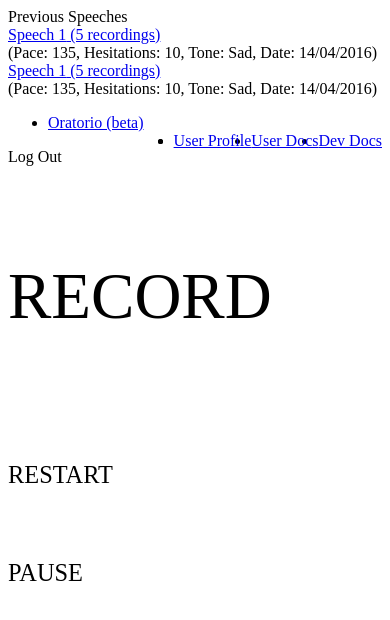
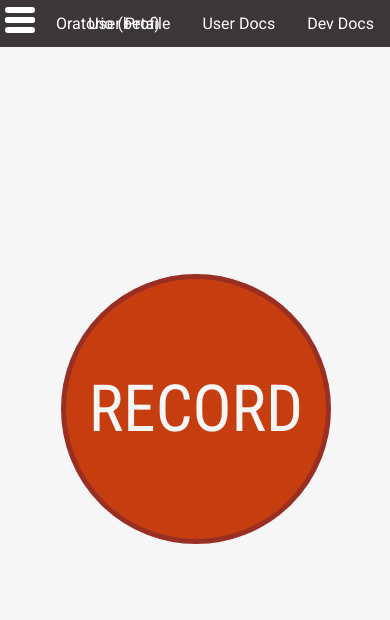
Before and after one commit to joeyli96/oratorio, a Python web app: template oratorio/templates/coach/index.html in a window 390 px wide; the page is wider, and only the part inside the window is pictured. Shown: the top 620 px of that part. Run offline with Jinja, Linux system fonts and the light colour scheme; the template is opened without the code that fills it, so the values that code supplies are empty; some libraries are stand-ins or nearby versions.

Commit message:
Moved position of hamburger

```diff
--- /dev/null
+++ b/oratorio/static/styles.css
@@ -0,0 +1,436 @@
+@import url('https://fonts.googleapis.com/css?family=Roboto|Roboto+Condensed');
+
+body {
+  --background-color: #F6F6F6;
+  background-color: var(--background-color);
+  --foreground-color: #cbcbcb;
+  --hover-color: rgba(100, 100, 100, 0.7);
+  --sidebar-bg-color: rgb(140, 139, 137);
+  --sidebar-fg-color: rgb(192, 191, 189);
+  --sidebar-title-height: 45pt;
+  margin: 0;
+  overflow: hidden;
+  font-family: roboto;
+}
+
+ul {
+    list-style-type: none;
+    left: 40px;
+    margin: 0;
+    padding: 0;
+    overflow: hidden;
+    background-color: #3B3738;
+}
+#home {
+    left: 40px;
+    position: absolute;
+}
+
+li {
+    float: left;
+}
+
+li a {
+    display: block;
+    color: white;
+    text-align: center;
+    padding: 14px 16px;
+    text-decoration: none;
+}
+
+li a:hover {
+    background-color: #111;
+}
+
+a[target="_blank"]:after {
+    /*
+    Add a link to the "external" icon. Example below using the Wikipedia one (blue).
+    content:url(http://upload.wikimedia.org/wikipedia/commons/6/64/Icon_External_Link.png); */
+}
+
+/*Sidebar*/
+#Sidebar {
+  --sidebar-width: 30%;
+  background: var(--sidebar-bg-color);
+  display: inline-block;
+  position: absolute;
+  left: 0px;
+  top: 47px;
+  width: var(--sidebar-width);
+  border: 5px solid #8c8b89;
+  border-width: 0 5px 0 0;
+  margin-left: calc(-30% - 5pt);
+  transition: margin-left 0.5s;
+  overflow-y: scroll;
+  z-index: 100;
+}
+
+#Sidebar.open {
+  margin-left: 0;
+}
+
+#SidebarTitle {
+  width: 100%;
+  height: var(--sidebar-title-height);
+  color: var(--background-color);
+  font-size: calc( var(--sidebar-title-height) / 2);
+  padding: 5pt -5pt 5pt 5pt;
+}
+
+.menuItem {
+  background: var(--sidebar-fg-color);
+  margin: 0 0 5pt 0;
+  font-size: 10pt;
+  color: var(--background-color);
+  font-style: italic;
+  padding: 5pt;
+}
+
+.itemName {
+  color: #419bf9;
+  font-size: 16pt;
+  font-style: normal;
+  text-decoration: none;
+}
+
+.itemName span {
+  font-weight: 900;
+}
+
+/*Sidebar navigation button*/
+#MenuButton {
+  width: 30px;
+  height: 15px;
+  position: absolute;
+  left: 0;
+  top: 0px;
+  display: inline-block;
+  margin: 5pt 0 0 4pt;
+  transform: rotate(0deg);
+  /*transition: .5s ease-in-out, 0.5s left;*/
+  cursor: pointer;
+  z-index: 99;
+}
+
+#MenuButton span {
+  display: block;
+  position: absolute;
+  height: 6px;
+  width: 100%;
+  /*background: var(--foreground-color);*/
+  background: white;
+  border-radius: 4pt;
+  opacity: 1;
+  left: 0;
+  transform: rotate(0deg);
+  transition: .25s ease-in-out;
+}
+
+#MenuButton:hover span {
+  background: var(--hover-color);
+}
+
+#MenuButton.open span {
+  width: 75%;
+}
+
+#MenuButton.open span {
+  background-color: #c43e33;
+  border-width: 0;
+}
+
+#MenuButton span:nth-child(1) {
+  top: 0px;
+}
+
+#MenuButton span:nth-child(2),#MenuButton span:nth-child(3) {
+  top: 10px;
+}
+
+#MenuButton span:nth-child(4) {
+  top: 20px;
+}
+
+#MenuButton.open span:nth-child(1) {
+  top: 5px;
+  width: 0%;
+  left: 50%;
+}
+
+#MenuButton.open span:nth-child(2) {
+  transform: rotate(45deg);
+}
+
+#MenuButton.open span:nth-child(3) {
+  transform: rotate(-45deg);
+}
+
+#MenuButton.open span:nth-child(4) {
+  top: 18px;
+  width: 0%;
+  left: 50%;
+}
+
+/*Results*/
+.ResultsPanel {
+  border-width: 5px;
+  border-color: rgb(140, 139, 137);
+  border-style: solid;
+  border-radius: 10px;
+  background-color: rgb(192, 191, 189);
+}
+
+/*Profile*/
+#ProfilePanel {
+  --profile-panel-width: 60%;
+  --profile-title-height: 45pt;
+  background-color: #c0bfbd;
+  border-radius: 10px;
+  border-width: 4px;
+  border-color: rgb(140, 139, 137);
+  border-style: solid;
+  position: absolute;
+  left: 20%;
+  top: 10%;
+  width: var(--profile-panel-width);
+  height: 85%;
+  overflow: hidden;
+}
+
+#ProfileTitle {
+  position: relative;
+  width: 100%;
+  height: var(--profile-title-height);
+  background-color: rgb(140, 139, 137);
+  font-size: calc( var(--profile-title-height) / 2);
+  border-radius: 5px 5px 0 0;
+  font-family: "Roboto Condensed";
+  color: var(--background-color);
+  line-height: var(--profile-title-height);
+}
+
+#UserName {
+  padding-left: 0.5em;
+}
+
+/*Buttons*/
+#MainButton {
+  border-color: rgb(153, 47, 35);
+  border-style: solid;
+  border-radius: 50%;
+  background-color: #C63D0F;
+  position: absolute;
+  display: inline-block;
+  top: 0;
+  text-align: center;
+  vertical-align: center;
+  font-size: 10em;
+  line-height: 3em;
+  color: #F6F6F6;
+  font-family: 'Roboto Condensed';
+  cursor: pointer;
+}
+.SideButton {
+  border-width: 10px;
+  border-color: rgb(102, 101, 100);
+  color: rgb(102, 101, 100);
+  border-style: solid;
+  border-radius: 50%;
+  background-color: rgb(140, 139, 137);
+  position: absolute;
+  text-align: center;
+  font-family: "roboto condensed";
+  transition: opacity 1s, border-color 1s, color 1s, background-color 1s;
+  cursor: pointer;
+}
+.SideRedButton {
+  border-color: rgb(153, 47, 35);
+  color: rgb(153, 47, 35);
+  background-color: rgb(198, 61, 45);
+}
+.hide {
+  opacity: 0;
+  cursor: default;
+}
+
+.g-signin2 {
+
+}
+
+.SquareButton {
+  border-width: 3pt;
+  border-color: rgb(153, 47, 35);
+  border-style: solid;
+  border-radius: 10px;
+  background-color: rgb(198, 61, 45);
+  padding: 5pt 20pt 5pt 20pt;
+  font-size: 18pt;
+  cursor: pointer;
+  color: rgb(153, 47, 35);
+  position: absolute;
+  top: calc(90% + 18px);
+  left: 10px;
+}
+.LoginButton {
+  float: right;
+  top: 0;
+  color: var(--foreground-color);
+  padding: 5pt;
+  margin: 5pt;
+  cursor: pointer;
+}
+.LogoutButton {
+  display: none;
+  float: right;
+  top: 0;
+  color: #F6F6F6;
+  background-color: #3B3738;
+  border-style: solid;
+  padding: 5pt;
+  margin: 5pt;
+  font-size: 16pt;
+  cursor: pointer;
+  transition: 0.5s;
+}
+.button {
+  float: right;
+  top: 0;
+  color: var(--foreground-color);
+  border-color: var(--foreground-color);
+  border-width: 2pt;
+  border-radius: 5pt;
+  border-style: solid;
+  padding: 5pt;
+  margin: 5pt;
+  font-size: 18pt;
+  cursor: pointer;
+  transition: 0.5s;
+}
+.button:hover {
+  background-color: var(--hover-color);
+}
+
+#transcript {
+  clear: both;
+  display: inline-block;
+  color: var(--foreground-color);
+  font-size: 16pt;
+  width: calc(100% - 300pt - 60px);
+  top: var(--sidebar-title-height);
+  left: 60px;
+  position: absolute;
+  height: calc(100% - var(--sidebar-title-height) * 2);
+  overflow-y: scroll;
+}
+
+#transcript span {
+  color: orange;
+  font-weight: bold;
+}
+
+#statsContainer {
+  display: inline-block;
+  position: absolute;
+  right: 0;
+  background: var(--sidebar-fg-color);
+  width: 280pt;
+  top: calc(var(--sidebar-title-height) - 10pt);
+  height: calc(100% - var(--sidebar-title-height) - 20pt);
+  border-radius: 10pt;
+  border: 3pt solid var(--sidebar-bg-color);
+  margin: 10pt;
+  padding-top: 10pt;
+}
+
+#stats {
+  padding: 0 1em 0 1em;
+  font-family: "Roboto";
+  color: var(--background-color);
+  overflow-y: scroll;
+}
+
+#stats h2 {
+  font-size: 14pt;
+  font-weight: normal;
+  clear: both;
+}
+
+#stats h2 span {
+  font-size: 18pt;
+  font-weight: bold;
+}
+
+#stats .tones > div {
+  float: left;
+  width: 48%;
+  margin: 1%;
+}
+
+.slider {
+  width: 100%;
+  height: 12pt;
+  --red-to-green: linear-gradient(90deg, #e75d36, #e0c418, #34bd8e);
+  background: var(--red-to-green);
+  border-radius: 12pt;
+}
+.slider > div {
+  height: 6pt;
+  width: 6pt;
+  border: 3pt solid var(--background-color);
+  border-radius: 50%;
+}
+
+.pace {
+  background: linear-gradient(90deg, #e75d36, #e0c418, #34bd8e, #e0c418, #e75d36)
+}
+
+
+#stats .words a {
+  text-decoration: none;
+  color: var(--background-color);
+  display: block;
+  font-size: 18pt;
+  padding: 5pt;
+}
+
+#userDocumentation {
+  /*clear: both;*/
+  /*display: inline-block;*/
+  color: #3B3738;
+  font-size: 16pt;
+  top: var(--sidebar-title-height);
+  position: absolute;
+  height: 90%;
+  overflow-y: auto;
+  padding: 0 80px;
+}
+
+#userDocumentation p {
+  padding-left: 30px;
+}
+
+#recordAnother {
+  display: inline-block;
+  position: absolute;
+  bottom: 0;
+  left: 0;
+  margin: 5pt;
+  background-color: rgb(153, 47, 35);
+  padding: 5pt;
+  color: var(--foreground-color);
+  border-color: var(--foreground-color);
+  border-radius: 5pt;
+  border-style: solid;
+  border-width: 2pt;
+  font-size: 18pt;
+  cursor:pointer;
+  text-decoration: none;
+}
+
+#spinner {
+    position: absolute;
+    width: 30px;
+    height: 30px;
+    top: calc(50% - 15px);
+    left: calc(50% - 15px);
+}
--- a/oratorio/templates/coach/base.html
+++ b/oratorio/templates/coach/base.html
@@ -43,16 +43,17 @@
 			</div>
 		</div>
 
-		<div id="MenuButton">
-			<span></span>
-			<span></span>
-			<span></span>
-			<span></span>
-		</div>
-
 
 		<ul id="ul">
-			<li>
+			<li style="float:left">
+				<div id="MenuButton">
+					<span></span>
+					<span></span>
+					<span></span>
+					<span></span>
+				</div>
+			</li>
+			<li id="home">
 				<a href="/">
 					Oratorio (beta)
 				</a>
```
